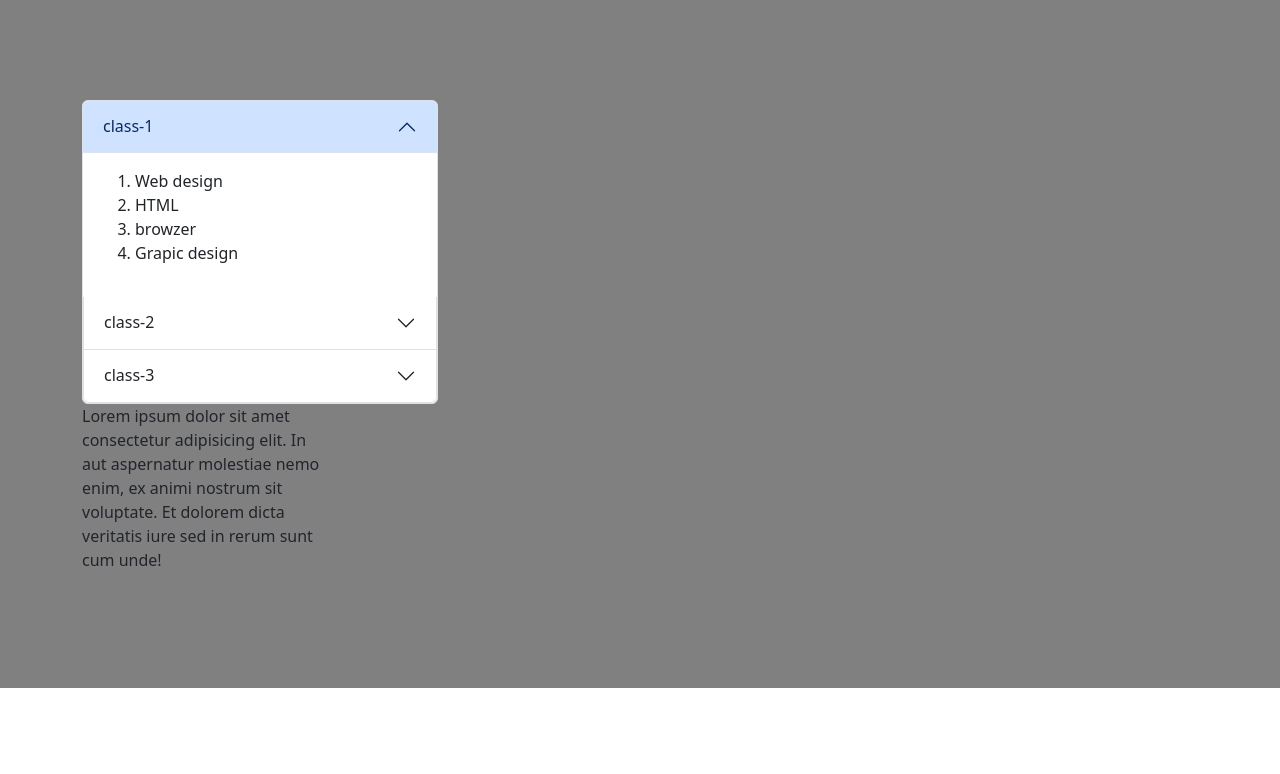
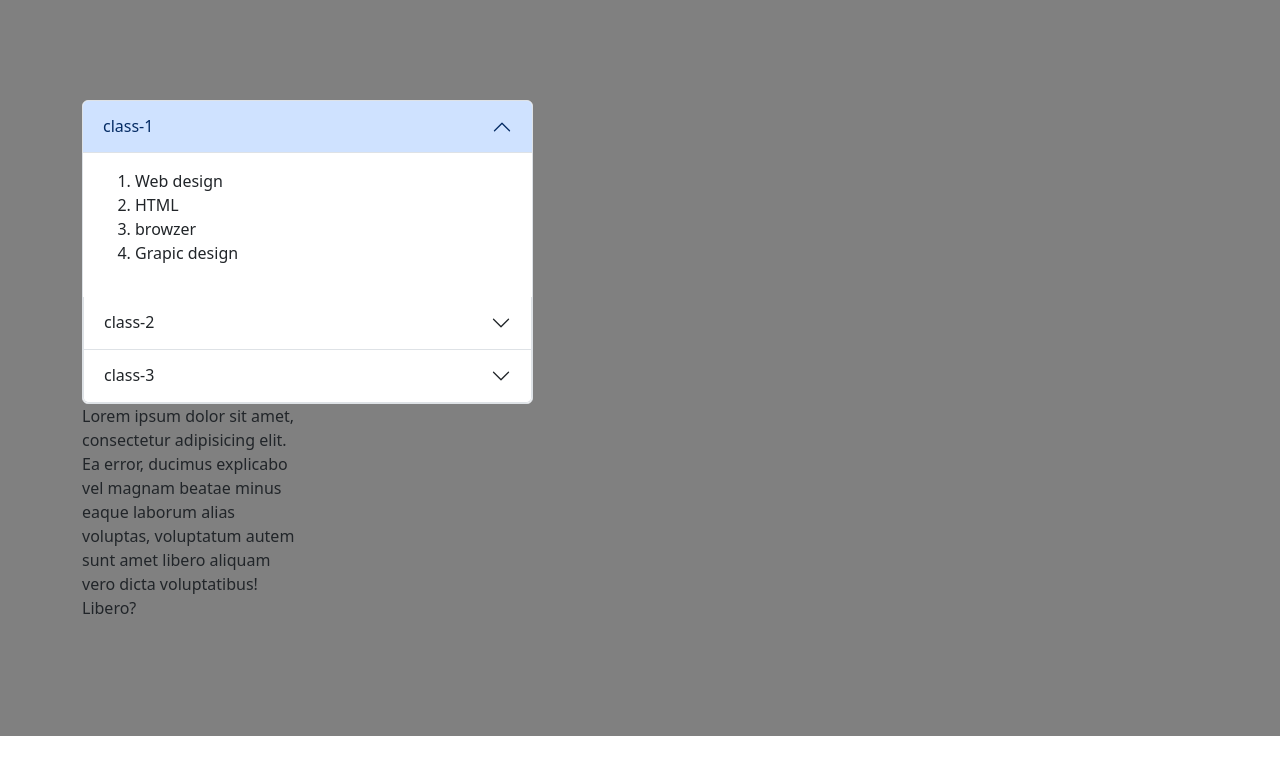
Before and after one commit to rimasultana/according-items, a plain HTML site: page index.html in a window 1280 px wide. Drawn offline with Linux system fonts and the light colour scheme.

Commit message:
practic work

```diff
--- a/index.html
+++ b/index.html
@@ -13,7 +13,7 @@
     <div class="section-1">
         <div class="container">
             <div class="row">
-                <div class="col-lg-4">
+                <div class="col-lg-5">
 
                     <div class="accordion" id="accordionExample">
                         <div class="accordion-item">
@@ -59,13 +59,13 @@
                         </div>
                       </div>
                   </div>
-                <div class="col-lg-8">
-                 <p>Lorem ipsum dolor sit amet consectetur adipisicing elit. In aut aspernatur molestiae nemo enim, ex animi nostrum sit voluptate. Et dolorem dicta veritatis iure sed in rerum sunt cum unde!
+                <div class="col-lg-6">
+                        <p>Lorem ipsum dolor sit amet, consectetur adipisicing elit. Ea error, ducimus explicabo vel magnam beatae minus eaque laborum alias voluptas, voluptatum autem sunt amet libero aliquam vero dicta voluptatibus! Libero?
 
-                 </p>
-                </div>
+                        </p>
 
-            </div>
+               </div>
+              </div>
           </div>
 
 
```
